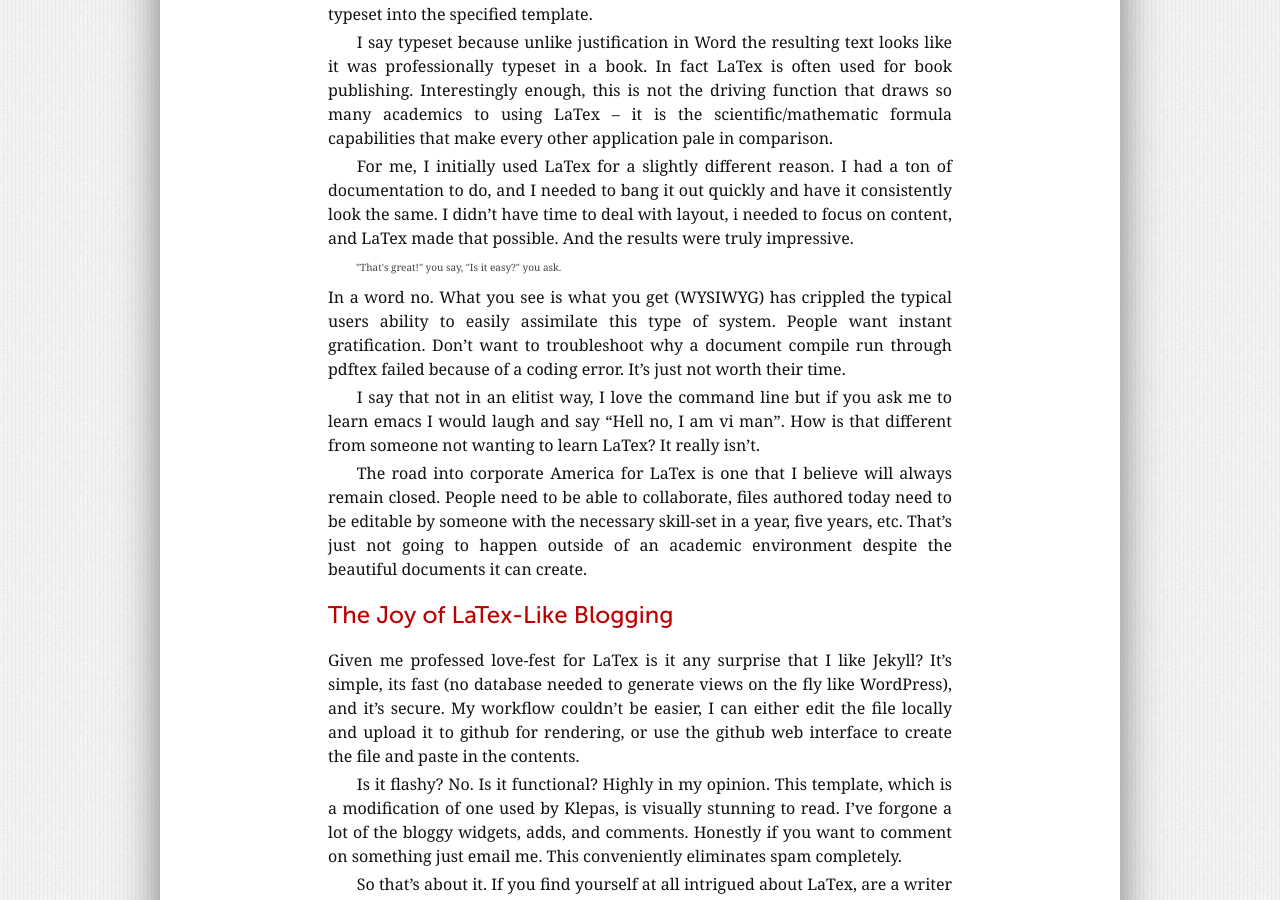
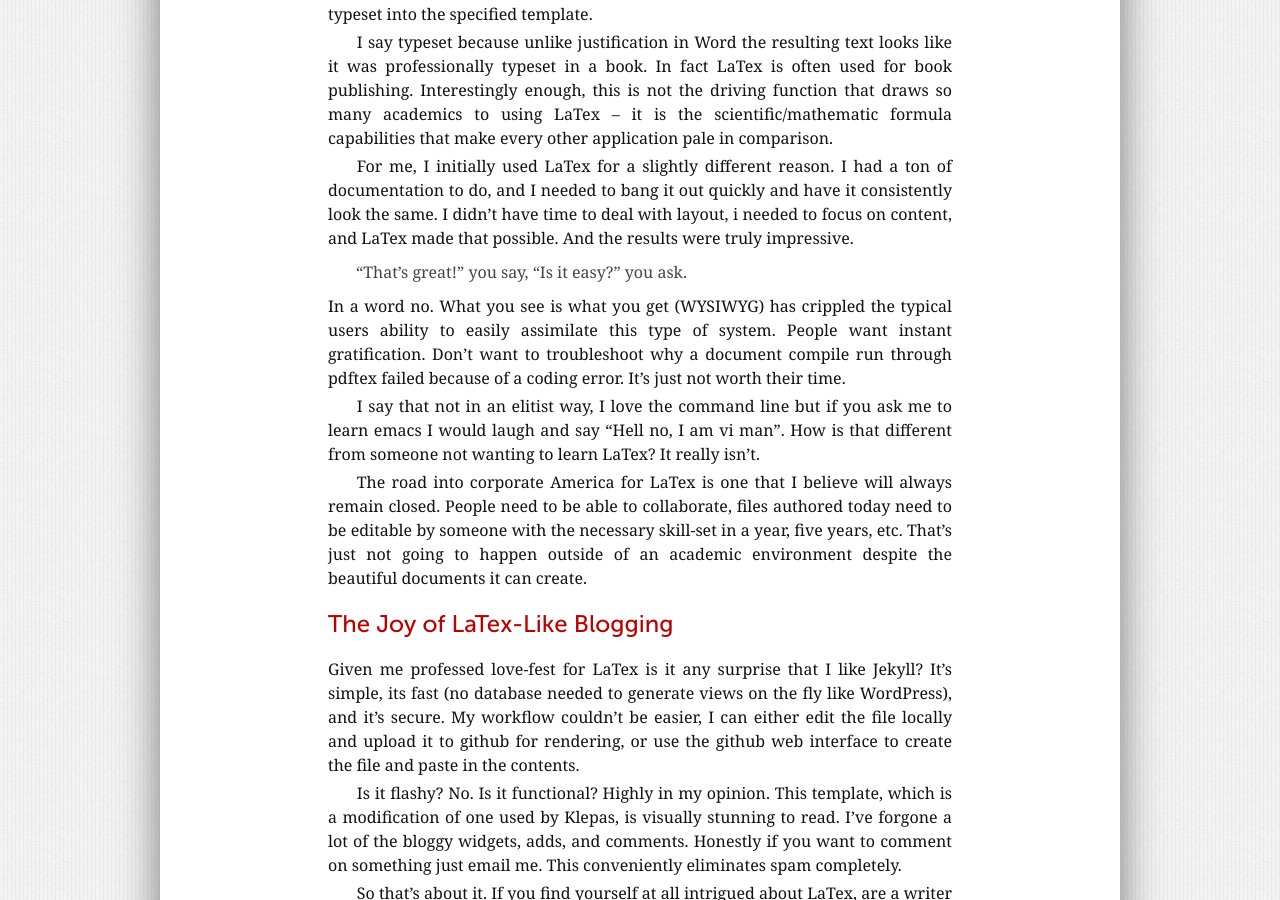
Before and after one commit to stvlange/stvlange.github.com, a Jekyll site: the page built from _posts/2013-04-01-Less-is-More.markdown, in a window 1280 px wide and 900 px high, scrolled down 1155 px. Built offline with Jekyll 4.4.1, drawn with Linux system fonts in a browser that asks for light colours.

```diff
--- a/_posts/2013-04-01-Less-is-More.markdown
+++ b/_posts/2013-04-01-Less-is-More.markdown
@@ -18,7 +18,7 @@ I say typeset because unlike justification in Word the resulting text looks like
 
 For me, I initially used LaTex for a slightly different reason.  I had a ton of documentation to do, and I needed to bang it out quickly and have it consistently look the same.  I didn't have time to deal with layout, i needed to focus on content, and LaTex made that possible.  And the results were truly impressive.
 
-  <blockquote>"That's great!" you say, "Is it easy?" you ask. </blockquote>
+  >"That's great!" you say, "Is it easy?" you ask.
 
 In a word no.  What you see is what you get (WYSIWYG) has crippled the typical users ability to easily assimilate this type of system.  People want instant gratification.  Don't want to troubleshoot why a document compile run through pdftex failed because of a coding error.  It's just not worth their time.
 
```
